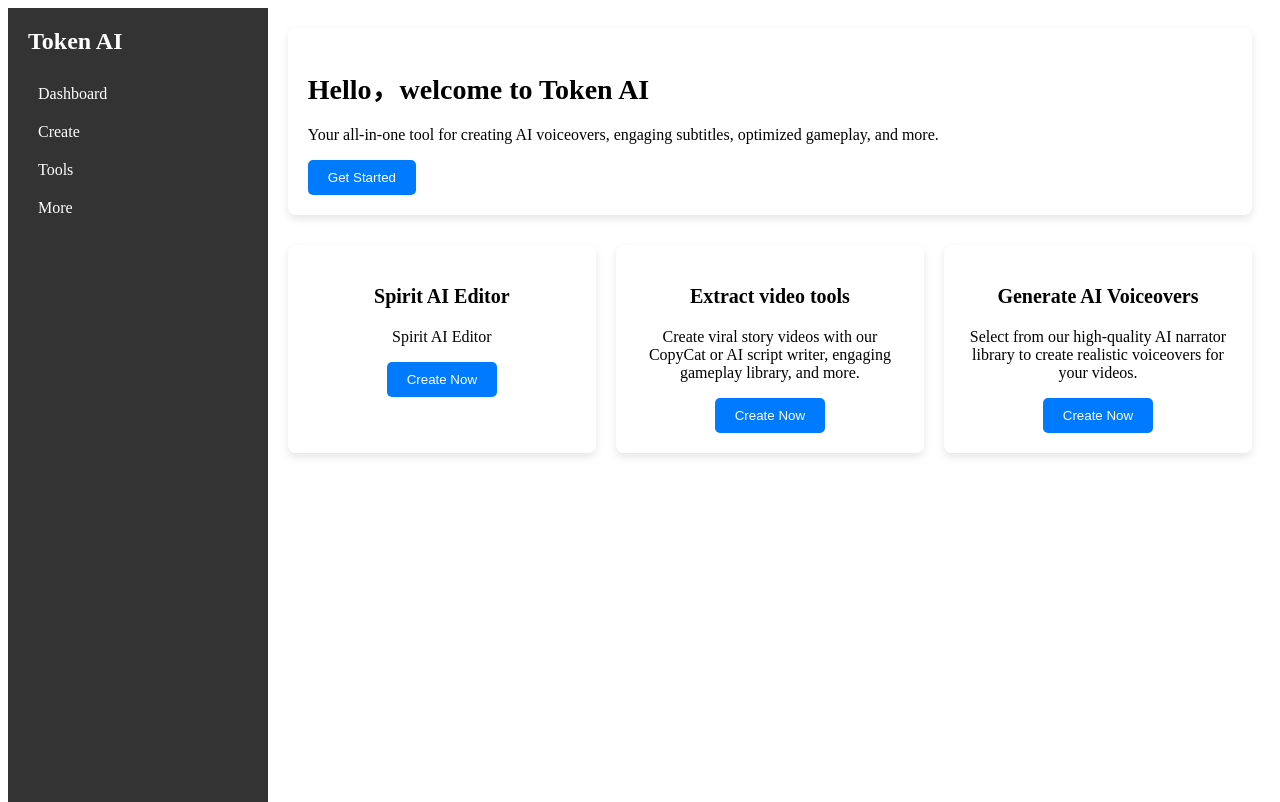
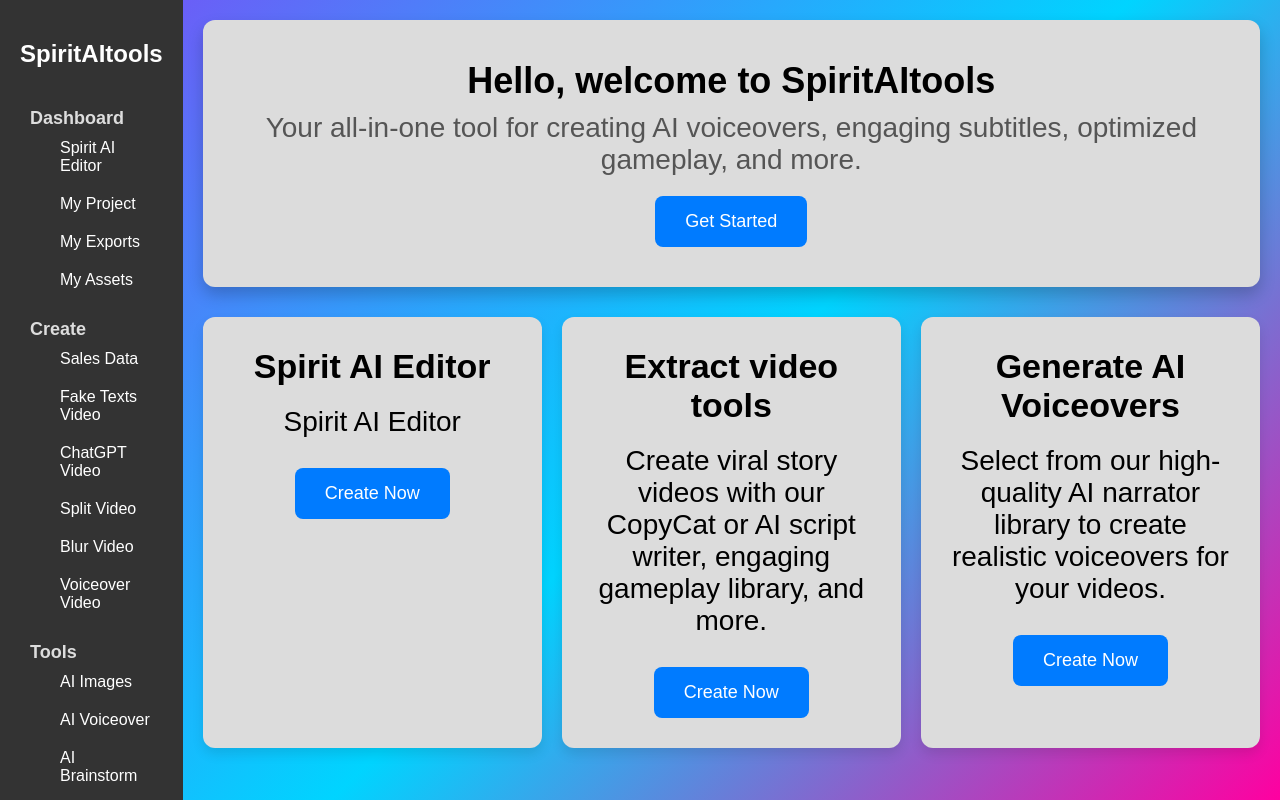
Before and after one commit to integritynoble/SpiritAItools, a Vue app: page / in a window 1280 px wide. Shown: the top 802 px of the page. Built offline with nearby package versions, Linux system fonts and the light colour scheme.

Commit message:
优化导航栏等UI,为点击添加弹窗占位符

```diff
--- a/src/App.vue
+++ b/src/App.vue
@@ -15,26 +15,38 @@
 
 <script setup>
 import AppSidebar from '../src/components/AppSidebar.vue';
- import MainHeader from '../src/components/MainHeader.vue';
+import MainHeader from '../src/components/MainHeader.vue';
 import AppDashboard from '../src/components/AppDashboard.vue';
 </script>
 
 <style>
+/* 全局设置 */
+* {
+  margin: 0;
+  padding: 0;
+  box-sizing: border-box;
+}
+
 #app {
   display: flex;
-  min-height: 100vh; /* 确保页面始终占据完整高度 */
+  min-height: 100vh;
   flex-direction: column;
+  font-family: 'Arial', sans-serif;
 }
 
 .container {
   display: flex;
   height: 100vh;
+  flex: 1;
 }
 
 .main-content {
   flex-grow: 1;
   padding: 20px;
+  overflow-y: auto;
+  background-color: #f4f7fc;
 }
+
 button {
   background-color: #007bff;
   color: white;
@@ -42,22 +54,111 @@ button {
   border: none;
   border-radius: 5px;
   cursor: pointer;
-  transition: background-color 0.3s, transform 0.2s;
+  transition: background-color 0.3s, transform 0.2s, box-shadow 0.2s;
 }
 
 button:hover {
   background-color: #0056b3;
-  transform: scale(1.05); /* 鼠标悬停时按钮放大 */
+  transform: scale(1.05);
 }
 
-/* 为侧边栏的列表项添加动画 */
-.app-sidebar ul li {
+button:active {
+  background-color: #003f7f;
+  box-shadow: 0 0 10px rgba(0, 123, 255, 0.5);
+}
+
+/* 侧边栏样式 */
+.app-sidebar {
+  width: 280px;
+  background-color: #333;
+  color: white;
+  padding: 20px;
+  display: flex;
+  flex-direction: column;
+  position: relative;
+  transition: all 0.3s ease;
+  box-shadow: 2px 0px 10px rgba(0, 0, 0, 0.1);
+}
+
+.app-sidebar.sticky {
+  position: sticky;
+  top: 0;
+}
+
+.logo {
+  font-size: 24px;
+  font-weight: bold;
+  margin-bottom: 30px;
+  color: #fff;
+  text-align: center;
+  margin-top: 20px;
+}
+
+ul {
+  list-style-type: none;
+  padding: 0;
+}
+
+.nav-title {
+  font-size: 18px;
+  font-weight: bold;
+  color: #ddd;
+  margin-top: 20px;
+  padding-left: 10px;
+  word-wrap: break-word;
+  overflow-wrap: break-word;
+}
+
+.sub-items {
+  padding-left: 30px;
+}
+
+.sub-items li {
   padding: 10px;
   cursor: pointer;
-  transition: background-color 0.3s;
+  transition: background-color 0.3s, padding-left 0.3s;
 }
 
-.app-sidebar ul li:hover {
+.sub-items li:hover {
   background-color: #444;
+  padding-left: 40px; /* 动态缩进，增加交互感 */
+}
+
+.sub-items li.active {
+  background-color: #555;
+  color: #fff;
+}
+
+.sub-items li:active {
+  background-color: #555;
+}
+
+/* 侧边栏动画：高亮显示选中的导航项 */
+.sub-items li.active {
+  background-color: #0061f2;
+  color: #fff;
+}
+
+/* 主内容区域 */
+.main-content {
+  flex-grow: 1;
+  padding: 20px;
+  overflow-y: auto;
+  background: linear-gradient(135deg, #6a5ff7, #00d4ff, #ff00a0);
+}
+
+@media (max-width: 768px) {
+  /* 屏幕小于768px时，调整侧边栏和主内容区域的布局 */
+  .container {
+    flex-direction: column;
+  }
+  .app-sidebar {
+    width: 100%;
+    height: auto;
+    box-shadow: none;
+  }
+  .main-content {
+    padding: 15px;
+  }
 }
 </style>
--- a/src/components/AppCard.vue
+++ b/src/components/AppCard.vue
@@ -7,7 +7,7 @@
 </template>
 
 <script setup>
-  import {defineProps} from "vue"
+import { defineProps } from "vue";
 defineProps({
   title: String,
   description: String
@@ -16,25 +16,33 @@
 
 <style scoped>
 .card {
-    background-color: white;
-    padding: 20px;
-    border-radius: 8px;
-    box-shadow: 0 4px 8px rgba(0, 0, 0, 0.1);
-    width: 30%;
+  background-color: #dcdcdc;
+  padding: 30px; /* 增加卡片的内边距 */
+  border-radius: 12px; /* 增加圆角 */
+  box-shadow: 0 6px 12px rgba(0, 0, 0, 0.1); /* 增加阴影 */
+  width: 35%; /* 增大卡片宽度 */
   text-align: center;
 }
 
 .card h3 {
-    font-size: 20px;
+  font-size: 34px; /* 增大标题的字体大小 */
+  font-weight: bold; /* 加粗标题 */
+  margin-bottom: 20px; /* 增加标题与描述之间的间距 */
+}
+
+.card p {
+  font-size: 28px; /* 增大描述文字的字体大小 */
+  margin-bottom: 30px; /* 增加描述与按钮之间的间距 */
 }
 
 .card .btn {
   background-color: #007bff;
   color: white;
-    padding: 10px 20px;
+  padding: 15px 30px; /* 增加按钮的内边距 */
   border: none;
-    border-radius: 5px;
+  border-radius: 8px; /* 增加按钮圆角 */
   cursor: pointer;
+  font-size: 18px; /* 增加按钮的字体大小 */
 }
 
 .card .btn:hover {
--- a/src/components/AppSidebar.vue
+++ b/src/components/AppSidebar.vue
@@ -1,44 +1,101 @@
 <template>
   <div class="sidebar">
-      <div class="logo">Token AI</div>
+    <!-- Logo -->
+    <div class="logo">SpiritAItools</div>
+
+    <!-- 导航项 -->
     <ul>
-        <li>Dashboard</li>
-        <li>Create</li>
-        <li>Tools</li>
-        <li>More</li>
+      <!-- Dashboard大标题 -->
+      <li class="nav-title">Dashboard</li>
+      <ul class="sub-items">
+        <li @click="handleClick('Spirit AI Editor')">Spirit AI Editor</li>
+        <li @click="handleClick('My Project')">My Project</li>
+        <li @click="handleClick('My Exports')">My Exports</li>
+        <li @click="handleClick('My Assets')">My Assets</li>
+      </ul>
+
+      <!--Create大标题 -->
+      <li class="nav-title">Create</li>
+      <ul class="sub-items">
+        <li @click="handleClick('Reddit Video')">Sales Data</li>
+        <li @click="handleClick('Fake Texts Video')">Fake Texts Video</li>
+        <li @click="handleClick('ChatGPT Video')">ChatGPT Video</li>
+        <li @click="handleClick('Split Video')">Split Video</li>
+        <li @click="handleClick('Blur Video')">Blur Video</li>
+        <li @click="handleClick('Voiceover Video')">Voiceover Video</li>
+      </ul>
+
+      <!-- Tools大标题 -->
+      <li class="nav-title">Tools</li>
+      <ul class="sub-items">
+        <li @click="handleClick('AI Images')">AI Images</li>
+        <li @click="handleClick('AI Voiceover')">AI Voiceover</li>
+        <li @click="handleClick('AI Brainstorm')">AI Brainstorm</li>
+        <li @click="handleClick('YT Downloader')">YT Downloader</li>
+        <li @click="handleClick('TikTok Downloader')">TikTok Downloader</li>
+      </ul>
+
+      <!-- More大标题 -->
+      <li class="nav-title">More</li>
+      <ul class="sub-items">
+        <li @click="handleClick('About Us')">About Us</li>
+      </ul>
     </ul>
   </div>
 </template>
 
 <script setup>
+const handleClick = (item) => {
+  alert(`You clicked on ${item}`);
+};
 </script>
 
 <style scoped>
 .sidebar {
-    width: 350px;
+  width: 400px;
   background-color: #333;
   color: white;
   padding: 20px;
   height: 100vh;
+  display: flex;
+  flex-direction: column;
 }
 
-  .sidebar .logo {
+.logo {
   font-size: 24px;
   font-weight: bold;
   margin-bottom: 20px;
+  color: #fff;
 }
 
-  .sidebar ul {
+ul {
   list-style-type: none;
   padding: 0;
 }
 
-  .sidebar li {
+.nav-title {
+  font-size: 18px;
+  font-weight: bold;
+  color: #ddd;
+  margin-top: 20px;
+  padding-left: 10px;
+}
+
+.sub-items {
+  padding-left: 30px;
+}
+
+.sub-items li {
   padding: 10px;
   cursor: pointer;
+  transition: background-color 0.3s;
 }
 
-  .sidebar li:hover {
+.sub-items li:hover {
   background-color: #444;
 }
+
+.sub-items li:active {
+  background-color: #555;
+}
 </style>
--- a/src/components/MainHeader.vue
+++ b/src/components/MainHeader.vue
@@ -1,6 +1,6 @@
 <template>
   <div class="header">
-      <h1>Hello，welcome to Token AI</h1>
+    <h1>Hello, welcome to SpiritAItools</h1>
     <p>Your all-in-one tool for creating AI voiceovers, engaging subtitles, optimized gameplay, and more.</p>
     <button class="btn">Get Started</button>
   </div>
@@ -11,23 +11,33 @@
 
 <style scoped>
 .header {
-    background-color: #fff;
-    padding: 20px;
-    border-radius: 8px;
-    box-shadow: 0 4px 8px rgba(0, 0, 0, 0.1);
+  background-color: #dcdcdc;
+  padding: 40px; /* 增加内部填充空间 */
+  border-radius: 12px; /* 增大圆角 */
+  box-shadow: 0 8px 16px rgba(0, 0, 0, 0.2); /* 增大阴影 */
+  text-align: center;
 }
 
 .header h1 {
-    font-size: 28px;
+  font-size: 36px; /* 增加字体大小 */
+  margin-bottom: 10px; /* 增加标题与正文之间的间距 */
+}
+
+.header p {
+  font-size: 28px; /* 增加正文的字体大小 */
+  color: #555;
+  margin-bottom: 20px; /* 增加正文与按钮之间的间距 */
 }
 
 .header .btn {
   background-color: #007bff;
   color: white;
-    padding: 10px 20px;
+  padding: 15px 30px; /* 增加按钮的大小 */
   border: none;
-    border-radius: 5px;
+  border-radius: 8px; /* 增大按钮圆角 */
   cursor: pointer;
+  font-size: 18px; /* 增加按钮文字的字体大小 */
+  transition: background-color 0.3s;
 }
 
 .header .btn:hover {
```
Lines whose indentation alone changed are shown as unchanged.
